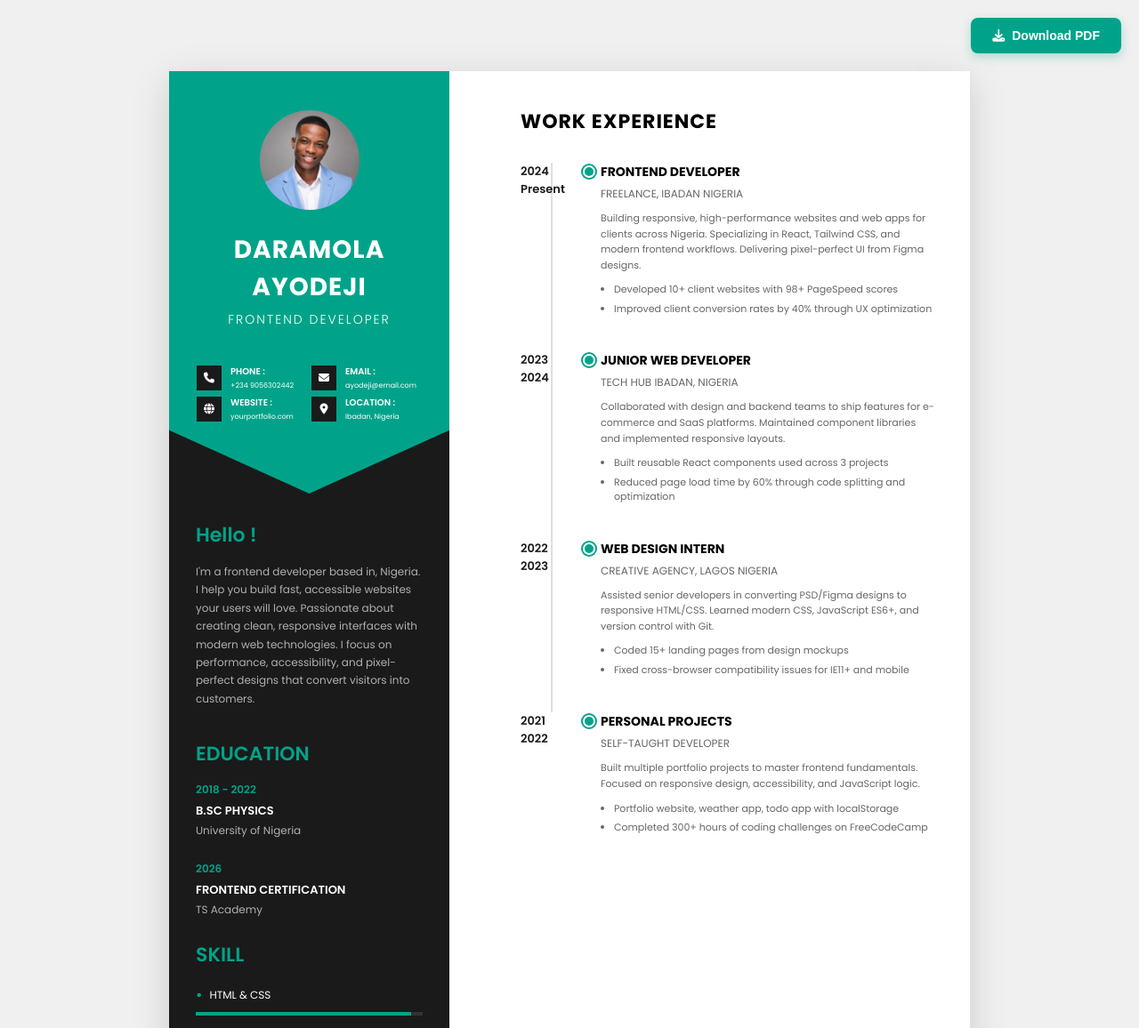
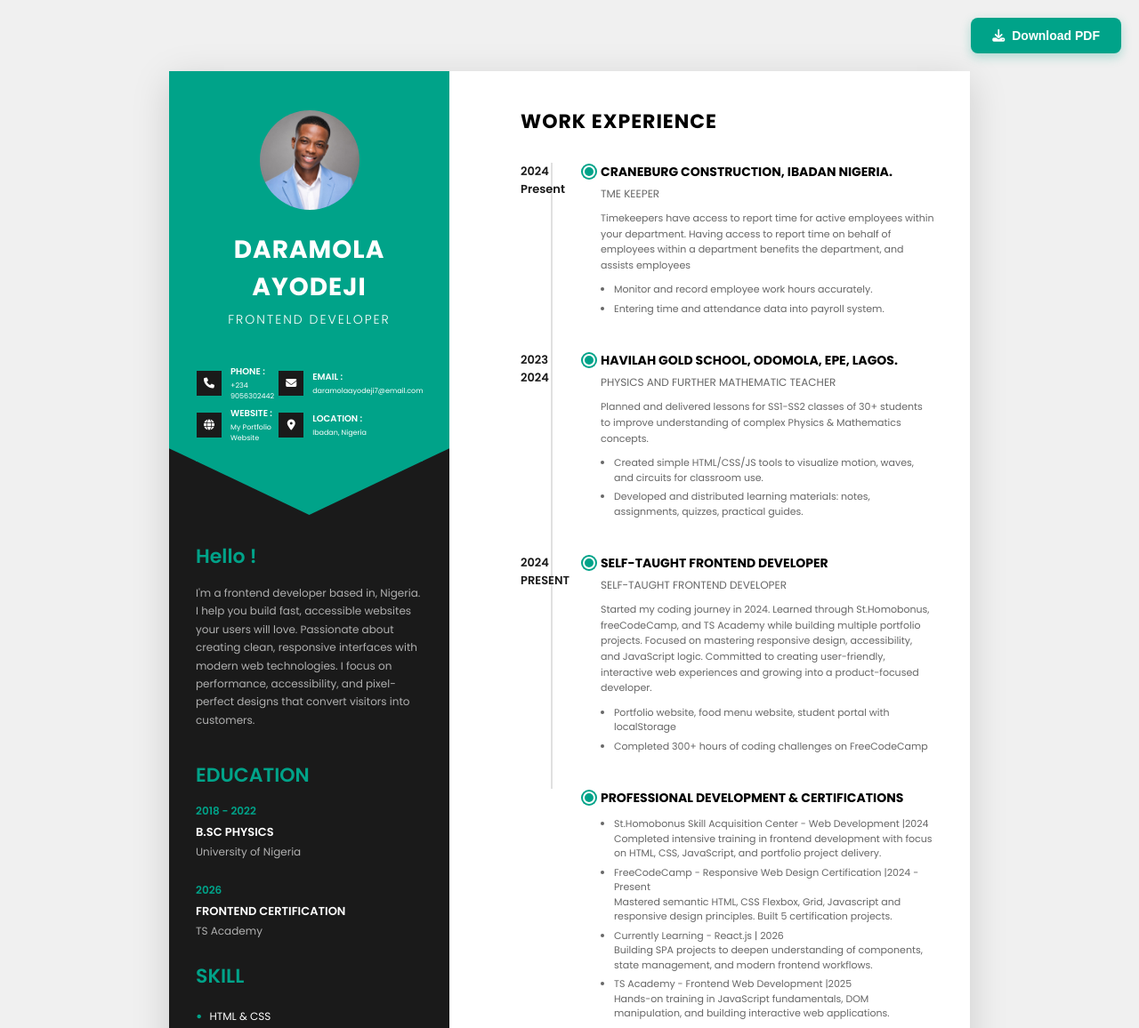
Before and after one commit to saintmattry/Professional-CV, a plain HTML site: page index.html in a window 1280 px wide. Shown: the top 1156 px of the page at 89% size. Drawn offline with Linux system fonts and the light colour scheme.

Commit message:
Added New Feature

```diff
--- a/index.css
+++ b/index.css
@@ -100,7 +100,10 @@ body {
   text-transform: uppercase;
 }
 
-
+a{
+  text-decoration: none;
+  color: white;
+}
 
 .contact-info {
   position: static;
--- a/index.html
+++ b/index.html
@@ -38,14 +38,14 @@
             <i class="fas fa-envelope"></i>
             <div class="contact-text">
               <span>EMAIL :</span>
-              ayodeji@email.com
+              daramolaayodeji7@email.com
             </div>
           </div>
           <div class="contact-item">
             <i class="fas fa-globe"></i>
             <div class="contact-text">
               <span>WEBSITE :</span>
-              yourportfolio.com
+              <a href="https://my-portfilio-ayodeji.vercel.app/">My Portfolio Website</a>
             </div>
           </div>
           <div class="contact-item">
@@ -111,12 +111,15 @@
       <div class="work-item">
         <div class="work-year">2024<br>Present</div>
         <div class="work-content">
-          <h3>FRONTEND DEVELOPER</h3>
-          <div class="work-company">FREELANCE, IBADAN NIGERIA</div>
-          <p class="work-desc">Building responsive, high-performance websites and web apps for clients across Nigeria. Specializing in React, Tailwind CSS, and modern frontend workflows. Delivering pixel-perfect UI from Figma designs.</p>
+          <h3>CRANEBURG CONSTRUCTION, IBADAN NIGERIA.</h3>
+          <div class="work-company">TME KEEPER </div>
+          <p class="work-desc">Timekeepers have access to report time for active employees within your department. Having
+            access to report time on behalf of employees within a department benefits the department,
+            and assists employees
+          </p>
           <ul class="work-bullets">
-            <li>Developed 10+ client websites with 98+ PageSpeed scores</li>
-            <li>Improved client conversion rates by 40% through UX optimization</li>
+            <li>Monitor and record employee work hours accurately.</li>
+            <li>Entering time and attendance data into payroll system.</li>
           </ul>
         </div>
       </div>
@@ -124,41 +127,53 @@
       <div class="work-item">
         <div class="work-year">2023<br>2024</div>
         <div class="work-content">
-          <h3>JUNIOR WEB DEVELOPER</h3>
-          <div class="work-company">TECH HUB IBADAN, NIGERIA</div>
-          <p class="work-desc">Collaborated with design and backend teams to ship features for e-commerce and SaaS platforms. Maintained component libraries and implemented responsive layouts.</p>
+          <h3>HAVILAH GOLD SCHOOL, ODOMOLA, EPE, LAGOS.</h3>
+          <div class="work-company">PHYSICS AND FURTHER MATHEMATIC TEACHER</div>
+          <p class="work-desc">Planned and delivered lessons for SS1-SS2 classes of 30+ students to improve understanding of complex Physics & Mathematics concepts.</p>
           <ul class="work-bullets">
-            <li>Built reusable React components used across 3 projects</li>
-            <li>Reduced page load time by 60% through code splitting and optimization</li>
+            <li>Created simple HTML/CSS/JS tools to visualize motion, waves, and circuits for classroom use.</li>
+            <li>Developed and distributed learning materials: notes, assignments, quizzes, practical guides.</li>
           </ul>
         </div>
       </div>
 
       <div class="work-item">
-        <div class="work-year">2022<br>2023</div>
+        <div class="work-year">2024<br>PRESENT</div>
         <div class="work-content">
-          <h3>WEB DESIGN INTERN</h3>
-          <div class="work-company">CREATIVE AGENCY, LAGOS NIGERIA</div>
-          <p class="work-desc">Assisted senior developers in converting PSD/Figma designs to responsive HTML/CSS. Learned modern CSS, JavaScript ES6+, and version control with Git.</p>
+          <h3>SELF-TAUGHT FRONTEND DEVELOPER</h3>
+          <div class="work-company">SELF-TAUGHT FRONTEND DEVELOPER</div>
+          <p class="work-desc">Started my coding journey in 2024. Learned through St.Homobonus, freeCodeCamp, and TS Academy while building multiple portfolio projects. Focused on mastering responsive design, accessibility, and JavaScript logic. Committed to creating user-friendly, interactive web experiences and growing into a product-focused developer.</p>
           <ul class="work-bullets">
-            <li>Coded 15+ landing pages from design mockups</li>
-            <li>Fixed cross-browser compatibility issues for IE11+ and mobile</li>
+            <li>Portfolio website, food menu website, student portal with localStorage</li>
+            <li>Completed 300+ hours of coding challenges on FreeCodeCamp</li>
           </ul>
         </div>
       </div>
 
       <div class="work-item">
-        <div class="work-year">2021<br>2022</div>
+        <div class="work-year"><br></div>
         <div class="work-content">
-          <h3>PERSONAL PROJECTS</h3>
-          <div class="work-company">SELF-TAUGHT DEVELOPER</div>
-          <p class="work-desc">Built multiple portfolio projects to master frontend fundamentals. Focused on responsive design, accessibility, and JavaScript logic.</p>
+          <h3>PROFESSIONAL DEVELOPMENT & CERTIFICATIONS</h3>
+          <div class="work-company"></div>
+          <p class="work-desc"></p>
           <ul class="work-bullets">
-            <li>Portfolio website, weather app, todo app with localStorage</li>
-            <li>Completed 300+ hours of coding challenges on FreeCodeCamp</li>
+            <li>St.Homobonus Skill Acquisition Center - Web Development |2024
+              <br>
+                Completed intensive training in frontend development with focus on HTML, CSS, JavaScript, and portfolio project delivery.</li>
+
+            <li>FreeCodeCamp - Responsive Web Design Certification |2024 - Present
+              <br>
+              Mastered semantic HTML, CSS Flexbox, Grid, Javascript and responsive design principles. Built 5 certification projects.</li>
+
+              <li>Currently Learning - React.js | 2026 <br>
+              Building SPA projects to deepen understanding of components, state management, and modern frontend workflows.</li>
+
+            <li>TS Academy - Frontend Web Development |2025 <br>
+              Hands-on training in JavaScript fundamentals, DOM manipulation, and building interactive web applications.</li>
           </ul>
         </div>
       </div>
+
     </div>
   </div>
 
```
